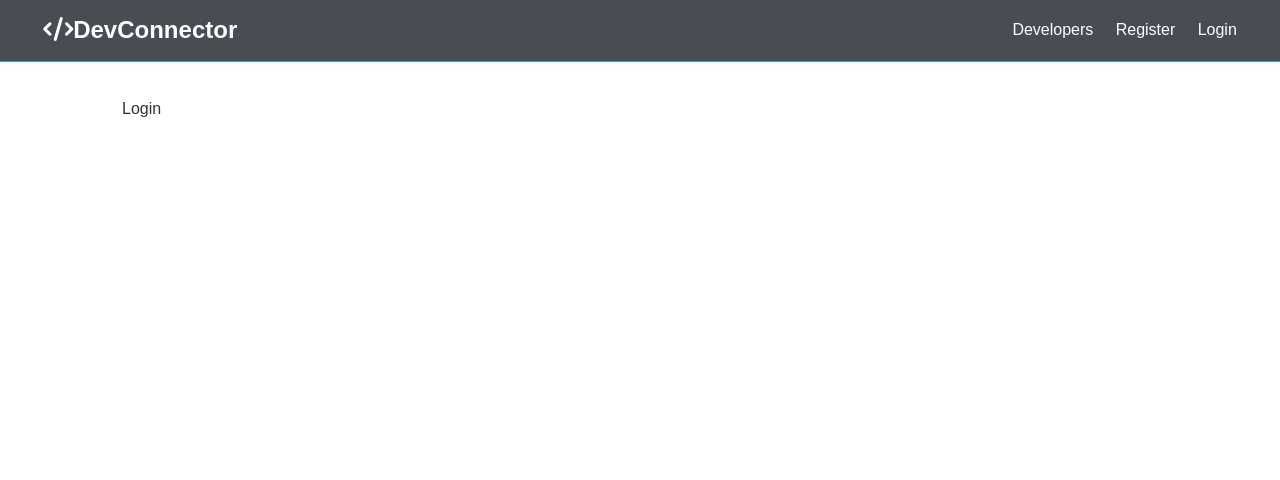
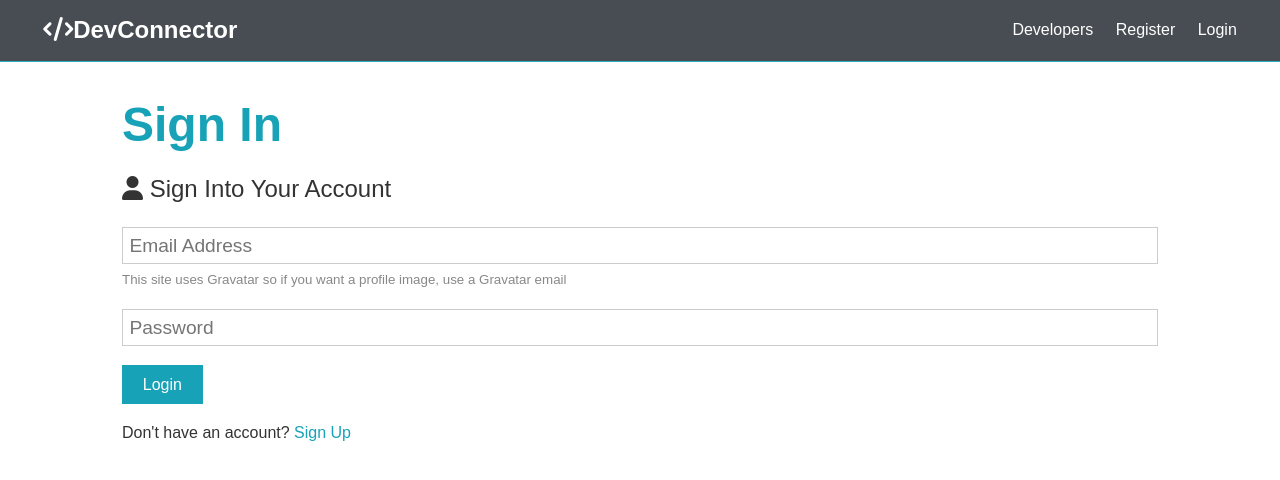
Before and after one commit to ArianeKae/devconnector-mern, a React (Create React App) app in the folder client/: page /login in a window 1280 px wide. Shown: the top 480 px of the page. Built offline with nearby package versions, Linux system fonts and the light colour scheme.

Commit message:
Req Example & Login Form

```diff
--- a/client/src/components/auth/Login.js
+++ b/client/src/components/auth/Login.js
@@ -1,9 +1,59 @@
-import React from 'react'
+import React, { Fragment, useState } from 'react';
+// import axios from 'axios';
+import { Link } from 'react-router-dom';
 
 const Login = () => {
+  const [formData, setFormData] = useState({
+    email: '',
+    password: ''
+  });
+
+  const { email, password } = formData;
+
+  const onChange = e => setFormData({ ...formData, [e.target.name]: e.target.value });
+
+  const onSubmit = async e => {
+    e.preventDefault();
+    console.log('SUCCESS');
+  };
+
   return (
-    <div>Login</div>
-  )
-}
+    <Fragment>
+        <h1 className="large text-primary">Sign In</h1>
+        <p className="lead"><i className="fas fa-user"></i> Sign Into Your Account</p>
+        <form className="form" onSubmit={e => onSubmit(e)}>
+          <div className="form-group">
+            <input
+              type="email"
+              placeholder="Email Address"
+              name="email"
+              value={email}
+              onChange={e => onChange(e)}
+              required
+            />
+            <small className="form-text"
+              >This site uses Gravatar so if you want a profile image, use a
+              Gravatar email</small
+            >
+          </div>
+          <div className="form-group">
+            <input
+              type="password"
+              placeholder="Password"
+              name="password"
+              minLength="6"
+              value={password}
+              onChange={e => onChange(e)}
+              required
+            />
+          </div>
+          <input type="submit" className="btn btn-primary" value="Login" />
+        </form>
+        <p className="my-1">
+          Don't have an account? <Link to="/register">Sign Up</Link>
+        </p>
+    </Fragment>
+  );
+};
 
 export default Login;
--- a/client/src/components/auth/Register.js
+++ b/client/src/components/auth/Register.js
@@ -1,4 +1,6 @@
 import React, { Fragment, useState } from 'react';
+// import axios from 'axios';
+import { Link } from 'react-router-dom';
 
 const Register = () => {
   const [formData, setFormData] = useState({
@@ -12,12 +14,12 @@
 
   const onChange = e => setFormData({ ...formData, [e.target.name]: e.target.value });
 
-  const onSubmit = e => {
+  const onSubmit = async e => {
     e.preventDefault();
     if (password !== password2) {
-      console.log("Password do not match");
+      console.log("Password does not match");
     } else{
-      console.log(formData);
+      console.log('SUCCESS');
     }
   };
 
@@ -75,7 +77,7 @@
           <input type="submit" className="btn btn-primary" value="Register" />
         </form>
         <p className="my-1">
-          Already have an account? <a href="login.html">Sign In</a>
+          Already have an account? <Link to="/login">Sign In</Link>
         </p>
     </Fragment>
   );
```
